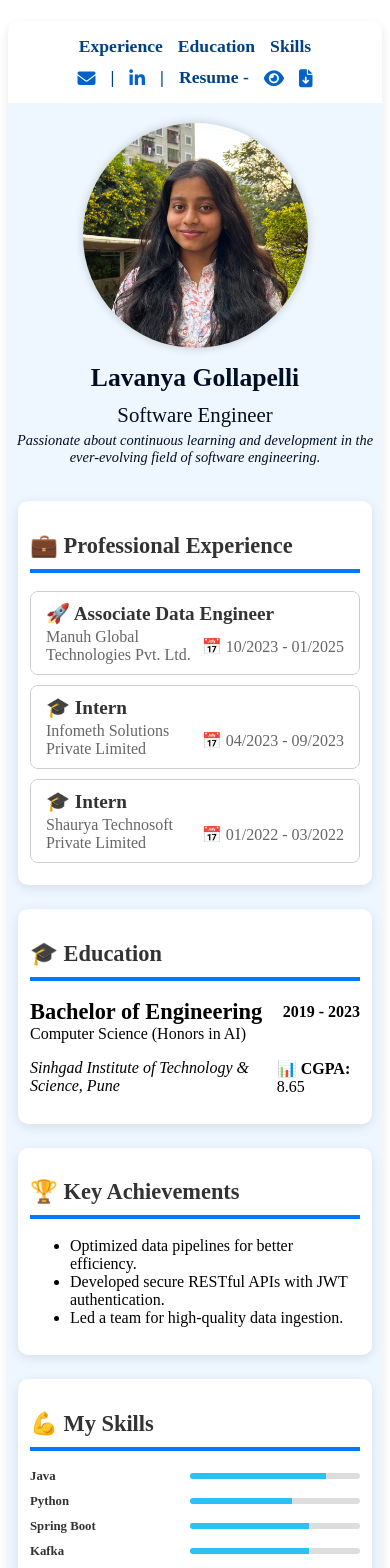
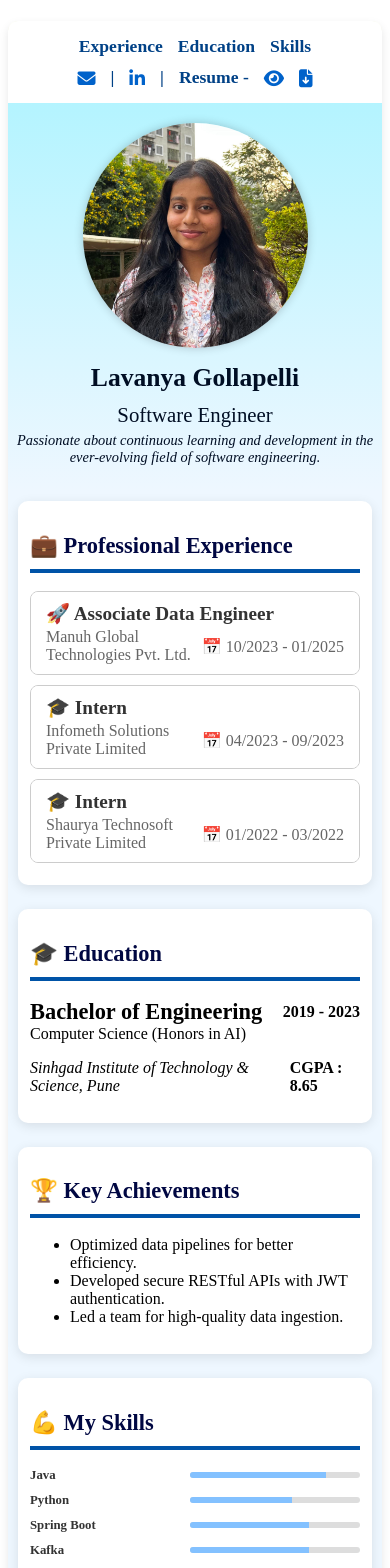
Before and after one commit to lavisg-2001/portfolio-frontend, an Angular app: page / in a window 390 px wide. Shown: the top 1568 px of the page. Built offline with nearby package versions, Linux system fonts and the light colour scheme.

Commit message:
CSS fixes

```diff
--- a/src/app/components/portfolio.component.css
+++ b/src/app/components/portfolio.component.css
@@ -1,11 +1,12 @@
 @import url('https://cdnjs.cloudflare.com/ajax/libs/font-awesome/6.1.1/css/all.min.css');
 
 body {
+  display: flex;
   font-family:'Times New Roman', Times, serif;
   margin: 0;
   padding: 0;
   background: #ffffec;
-  color: #444; /* Darker text color for better readability */
+  color: #444;
 }
 
 .profile-pic {
@@ -21,14 +22,13 @@ body {
 .container {
   font-family:'Times New Roman', Times, serif;
   display: flex;
-  flex-direction: column; /* Stack items vertically */
-  width: 100%; /* Set width to 100% to fill the viewport */
-  height: auto; /* Optional: Set height to auto */
-  margin: 0; /* Remove margin */
+  flex-direction: column;
+  width: 100%;
+  height: auto;
+  margin: 0;
   padding: 0;
-  /* background: #ffffff;  */
   background: #fcffec;
-  box-shadow: 0px 4px 10px rgba(0, 0, 0, 0.1); /* Softer shadow */
+  box-shadow: 0px 4px 10px rgba(0, 0, 0, 0.1);
   border-radius: 10px;
   overflow: hidden;
 }
@@ -96,7 +96,7 @@ body {
 
 .sidebar {
   font-family: 'Times New Roman', Times, serif;
-  background: #eef7ff; /* Light gray background */
+  background: linear-gradient(to bottom, #b4f4ff, #eef7ff);
   color: #000e24; /* Dark text */
   padding: 40px; /* Adjust padding */
   width: 100%; /* Set a fixed width for the sidebar */
@@ -176,8 +176,8 @@ body {
 
 .courses h2, .internship h2 {
    font-family: 'Times New Roman', Times, serif;
-  color: #333; /* Darker color for section headings */
-  border-bottom: 4px solid  #004186; /* Primary color for border */
+  color: #000742;
+  border-bottom: 4px solid #0053a7;
   padding-bottom: 10px;
   margin-bottom: 18px;
   font-weight: bold;
@@ -217,8 +217,8 @@ body {
 }
 
 .section h2 {
-  color: #333; /* Darker color for section headings */
-  border-bottom: 4px solid  #004186; /* Primary color for border */
+  color: #000742;
+  border-bottom: 4px solid #0053a7;
   padding-bottom: 10px;
   margin-bottom: 18px;
   font-weight: bold;
@@ -250,7 +250,7 @@ body {
 
 .skill-fill {
   height: 100%;
-  background: #2ac2f5; /* Color for skill fill */
+  background: #83c1ff; /* Color for skill fill */
   transition: width 0.5s ease-in-out;
 }
 
@@ -379,25 +379,8 @@ body {
 /* Responsive Styles */
 @media (max-width: 768px) {
 
-  .section {
-    background: #ffffff; /* White background for sections */
-    padding: 24px;
-    border-radius: 10px;
-    margin-bottom: 24px;
-    box-shadow: 0px 3px 12px rgba(0, 0, 0, 0.1);
-    transition: transform 0.3s ease-in-out;
-  }
-
   .section:hover {
     transform: scale(1.02);
-  }
-
-  .section h2 {
-    color: #333; /* Darker color for section headings */
-    border-bottom: 4px solid #007bff; /* Primary color for border */
-    padding-bottom: 10px;
-    margin-bottom: 18px;
-    font-weight: bold;
   }
 
   .main-content {
--- a/src/app/components/portfolio.component.html
+++ b/src/app/components/portfolio.component.html
@@ -1,3 +1,4 @@
+<div>
   <div class="container">
     <!-- 🌟 Top Navigation Bar -->
     <div class="top-nav">
@@ -44,7 +45,7 @@
         <span style="font-size: 1rem;">Computer Science (Honors in AI)</span>
         <p style="display: flex; justify-content: space-between; align-items: center;">
           <em>Sinhgad Institute of Technology & Science, Pune</em>
-        <span>📊 <strong>CGPA:</strong> 8.65</span>
+          <span><strong>CGPA :  8.65</strong></span>
         </p>
       </div>
 
@@ -58,7 +59,7 @@
       </div>
 
       <!-- 💪 My Skills -->
-    <div class="section">
+      <div class="section" id="course-certificates" >
         <h2>💪 My Skills</h2>
         <div *ngFor="let skill of skills" class="skill-container">
           <div class="skill-name">{{ skill.name }}</div>
@@ -69,7 +70,7 @@
       </div>
 
       <div class="documents-container">
-      <div class="courses" id="course-certificates">
+        <div class="courses" >
           <h2>📜 Courses</h2>
           <div *ngFor="let cert of courseCertificates">
             <div class="document-item">
@@ -97,3 +98,4 @@
       </div>
     </div>
   </div>
+</div>
--- a/src/app/components/portfolio.component.ts
+++ b/src/app/components/portfolio.component.ts
@@ -3,13 +3,32 @@ import { PortfolioService } from '../services/portfolio.service';
 import { CommonModule } from '@angular/common';
 import { FormsModule } from '@angular/forms';
 import { ExperienceComponent } from '../components/experience/experience.component';
+import { trigger, transition, style, animate } from '@angular/animations';
+
 
 @Component({
     selector: 'app-portfolio',
     imports: [CommonModule, FormsModule, ExperienceComponent],
     templateUrl: './portfolio.component.html',
     styleUrls: ['./portfolio.component.css'],
-    providers: [PortfolioService]
+    providers: [PortfolioService],
+    animations: [
+      trigger('fadeIn', [
+        transition(':enter', [
+          style({ opacity: 0 }),
+          animate('500ms ease-in', style({ opacity: 1 }))
+        ]),
+        transition(':leave', [
+          animate('500ms ease-out', style({ opacity: 0 }))
+        ])
+      ]),
+      trigger('slideIn', [
+        transition(':enter', [
+          style({ transform: 'translateY(20px)', opacity: 0 }),
+          animate('300ms ease-out', style({ transform: 'translateY(0)', opacity: 1 }))
+        ])
+      ])
+    ]
 })
 export class PortfolioComponent implements OnInit {
 
```
Also changed, not shown: 3 other files (tests, documents, lock files or other folders). Lines whose indentation alone changed are shown as unchanged.
